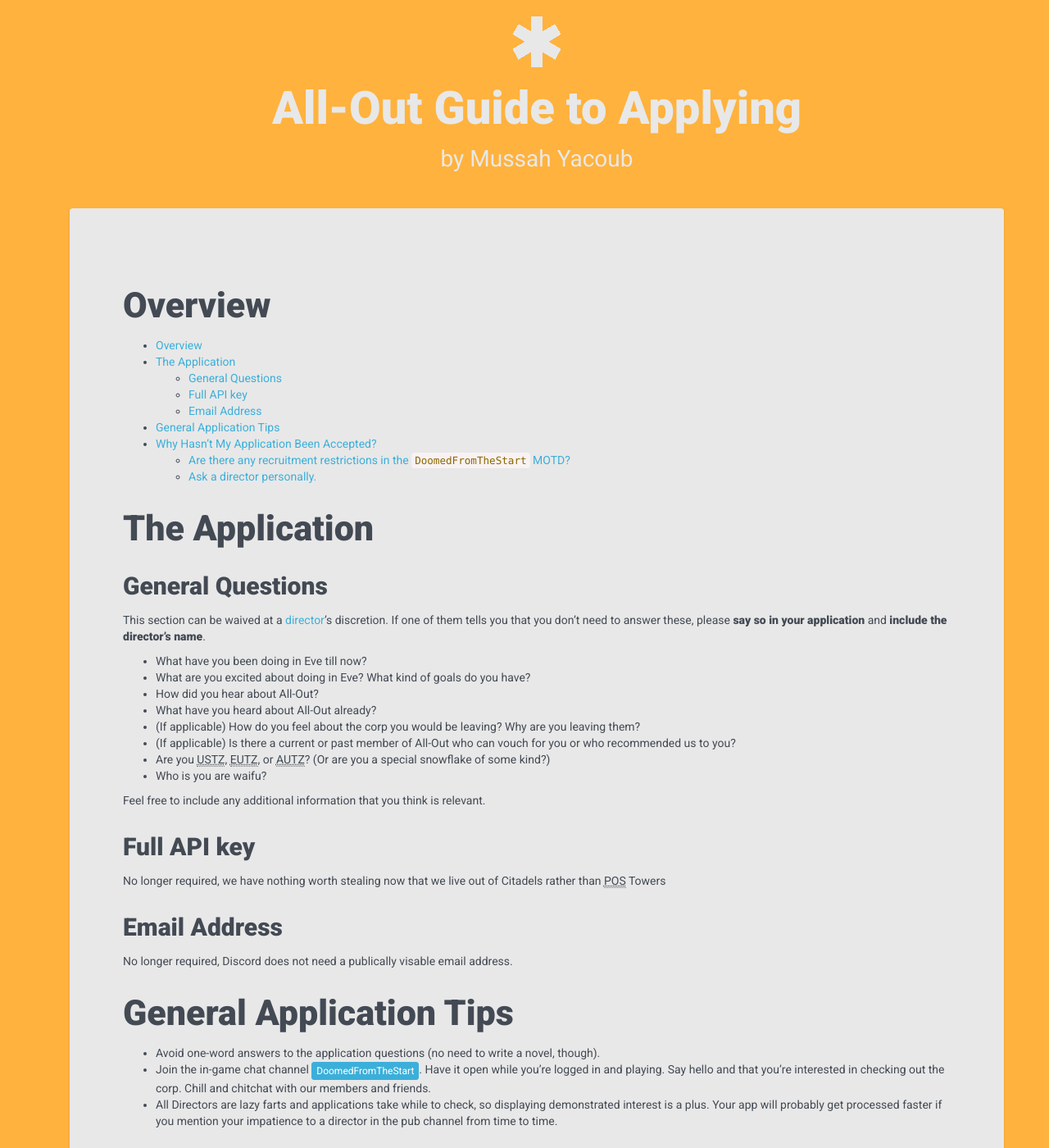
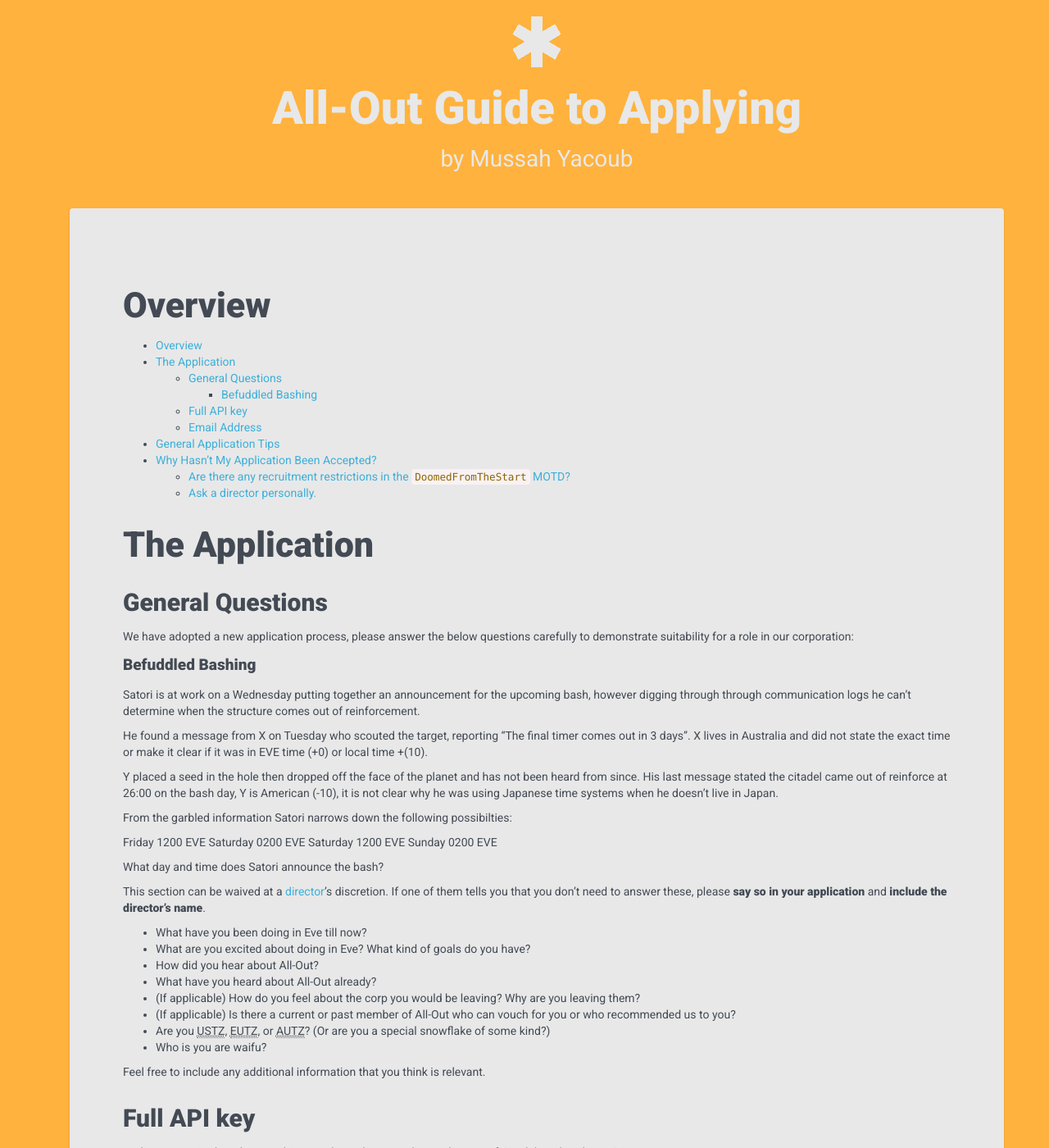
Before and after one commit to all-out/guides, a Jekyll site: the page built from _guides/applying.md, in a window 1280 px wide and 1400 px high. Shown: the whole window at 82% size. Built offline with Jekyll 4.4.1, drawn with Linux system fonts in a browser that asks for light colours.

Commit message:
Update applying.md

```diff
--- a/_guides/applying.md
+++ b/_guides/applying.md
@@ -16,6 +16,53 @@
 ## The Application
 
 ### General Questions
+
+We have adopted a new application process, please answer the below questions carefully to demonstrate suitability for a role in our corporation:
+
+#### Befuddled Bashing
+
+Satori is at work on a Wednesday putting together an announcement for the upcoming bash, however digging through through communication logs he can't determine when the structure comes out of reinforcement.
+
+He found a message from X on Tuesday who scouted the target, reporting "The final timer comes out in 3 days".
+X lives in Australia and did not state the exact time or make it clear if it was in EVE time (+0) or local time +(10).
+
+Y placed a seed in the hole then dropped off the face of the planet and has not been heard from since.
+His last message stated the citadel came out of reinforce at 26:00 on the bash day, Y is American (-10), it is not clear why he was using Japanese time systems when he doesn't live in Japan.
+
+From the garbled information Satori narrows down the following possibilties:
+
+Friday 1200 EVE
+Saturday 0200 EVE
+Saturday 1200 EVE
+Sunday 0200 EVE
+
+What day and time does Satori announce the bash?
+
+
+
+
+
+
+
+
+
+
+
+
+
+
+
+
+
+
+
+
+
+
+
+
+
+
 
 This section can be waived at a [director](http://all-out.github.io/guides/people/#directors)'s discretion.  If one of them tells you that you don't need to answer these, please **say so in your application** and **include the director's name**.
 
```
